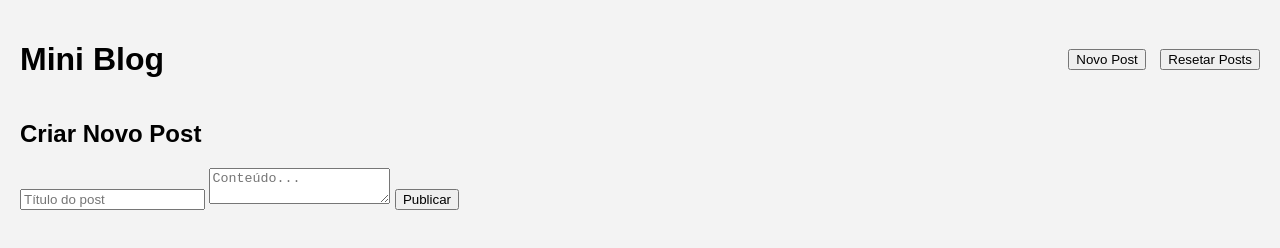
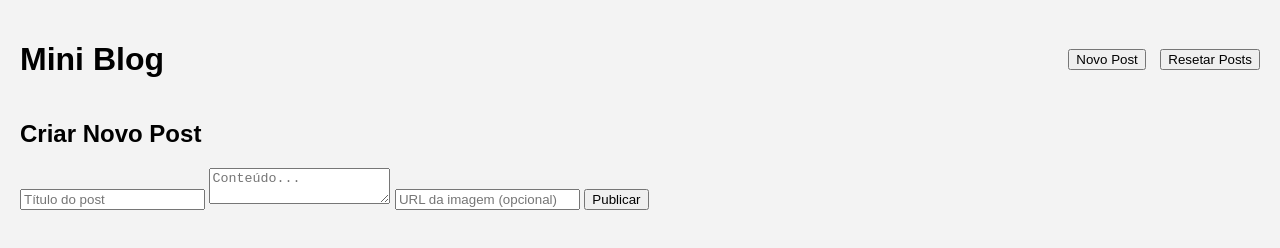
Before and after one commit to allefhenrykeferreira-debug/mini-blog, a plain HTML site: page index.html in a window 1280 px wide. Both pictures are taken after a click on the button "Novo Post". Drawn offline with Linux system fonts and the light colour scheme.

Commit message:
Add optional image URL input to post creation
Added an input field for an optional post image URL.

```diff
--- a/index.html
+++ b/index.html
@@ -6,6 +6,7 @@
     <link rel="stylesheet" href="style.css">
 </head>
 <body>
+
 <header>
     <h1>Mini Blog</h1>
     <div class="btn-group">
@@ -18,6 +19,7 @@
     <h2>Criar Novo Post</h2>
     <input type="text" id="postTitle" placeholder="Título do post">
     <textarea id="postContent" placeholder="Conteúdo..."></textarea>
+    <input type="text" id="postImage" placeholder="URL da imagem (opcional)">
     <button id="savePost">Publicar</button>
 </section>
 
```
